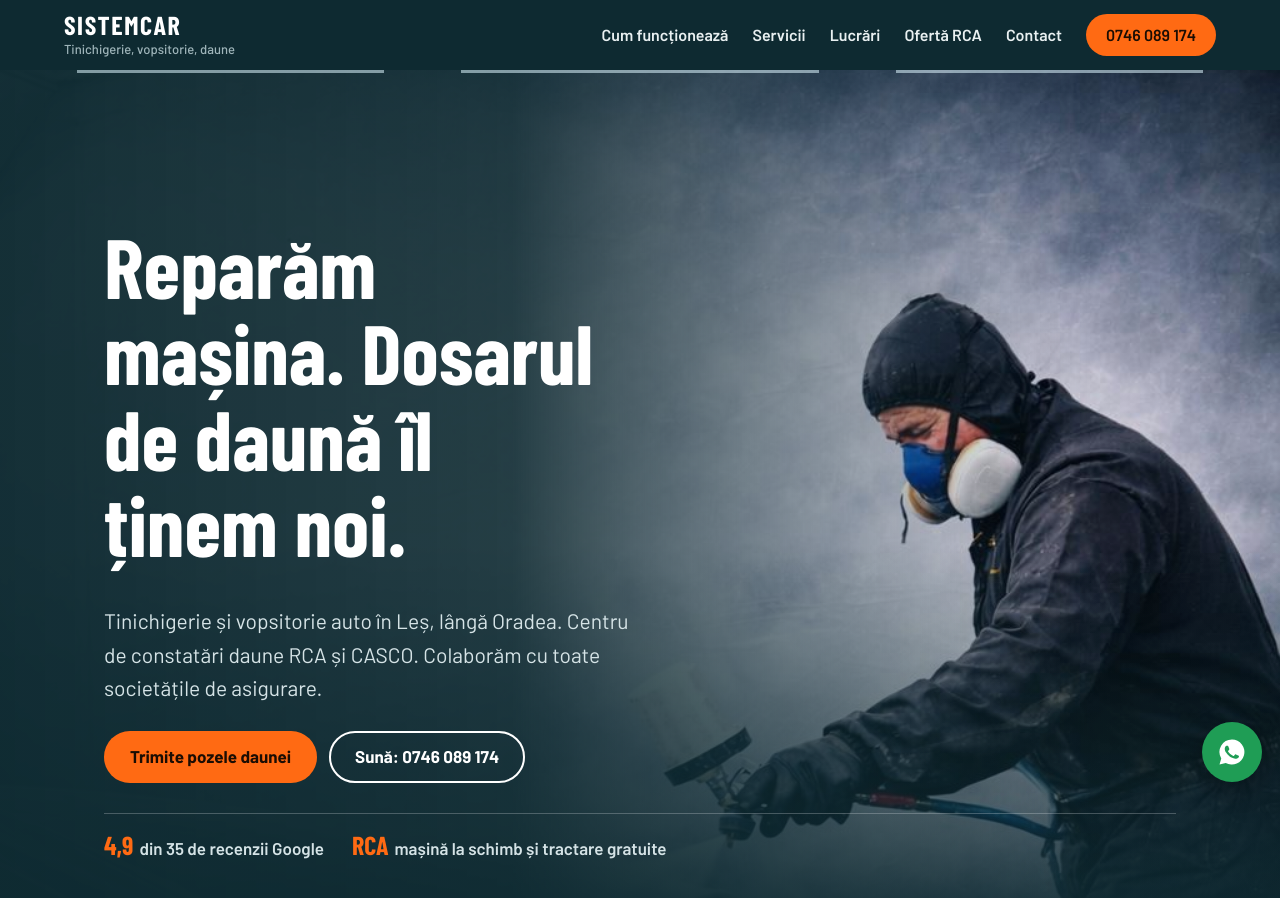
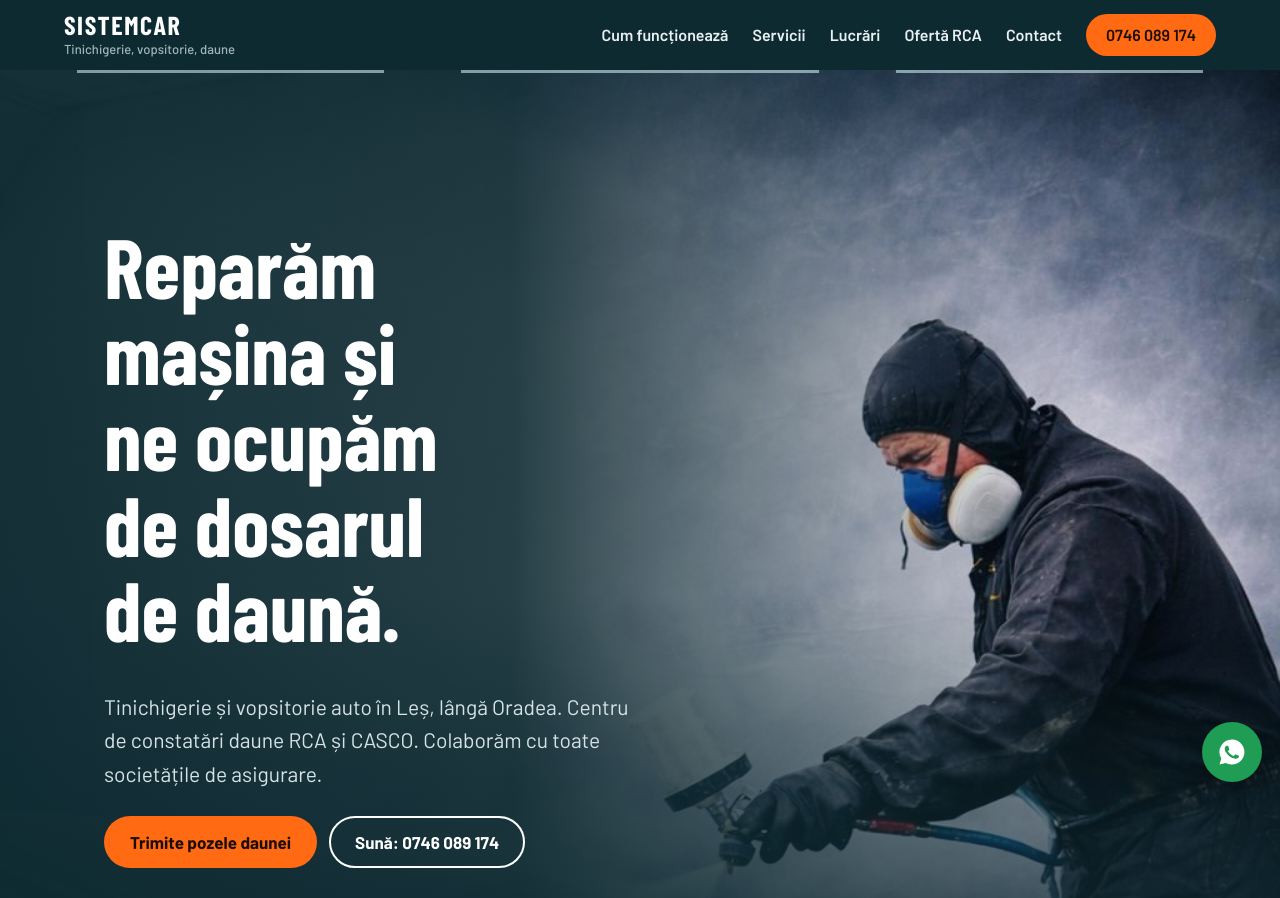
Before and after one commit to sebastianmda/sistemcar-site, a plain HTML site: page index.html in a window 1280 px wide. Shown: the top 898 px of the page. Drawn offline with nearby package versions, Linux system fonts and the light colour scheme; a web font is replaced by a local one.

Commit message:
Titlu principal mai prietenos
Co-Authored-By: Claude Opus 5.5 <noreply@anthropic.com>
Claude-Session: https://claude.ai/code/session_01LsSL4rXqASjqb9oc95CQKK

```diff
--- a/index.html
+++ b/index.html
@@ -195,7 +195,7 @@ dialog::backdrop{background:rgba(6,20,24,.7)}
   <section class="hero">
     <img src="img/vopsitor.jpg" alt="Vopsitor la lucru în cabina de vopsire" fetchpriority="high">
     <div class="wrap">
-      <h1>Reparăm mașina. Dosarul de daună îl ținem noi.</h1>
+      <h1>Reparăm mașina și ne ocupăm de dosarul de daună.</h1>
       <p class="sub">Tinichigerie și vopsitorie auto în Leș, lângă Oradea. Centru de constatări daune RCA și CASCO. Colaborăm cu toate societățile de asigurare.</p>
       <div class="cta-row">
           <a class="btn primary" href="#formular-dauna">Trimite pozele daunei</a>
```
